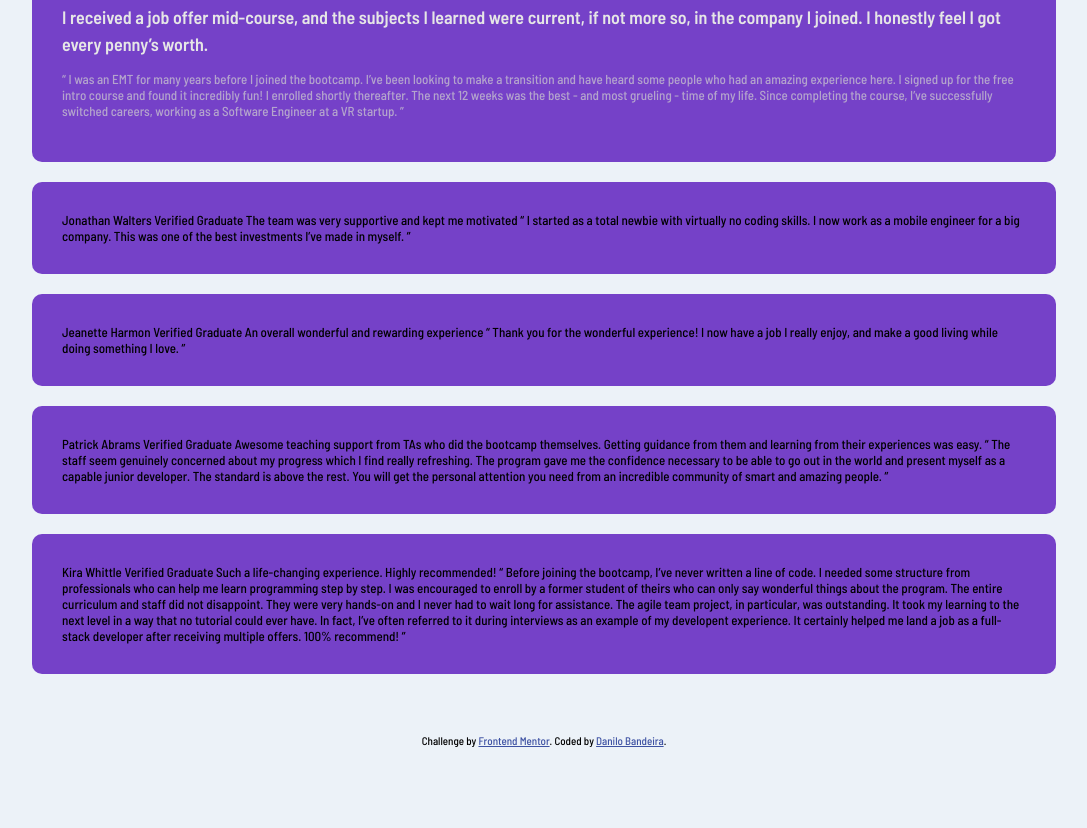
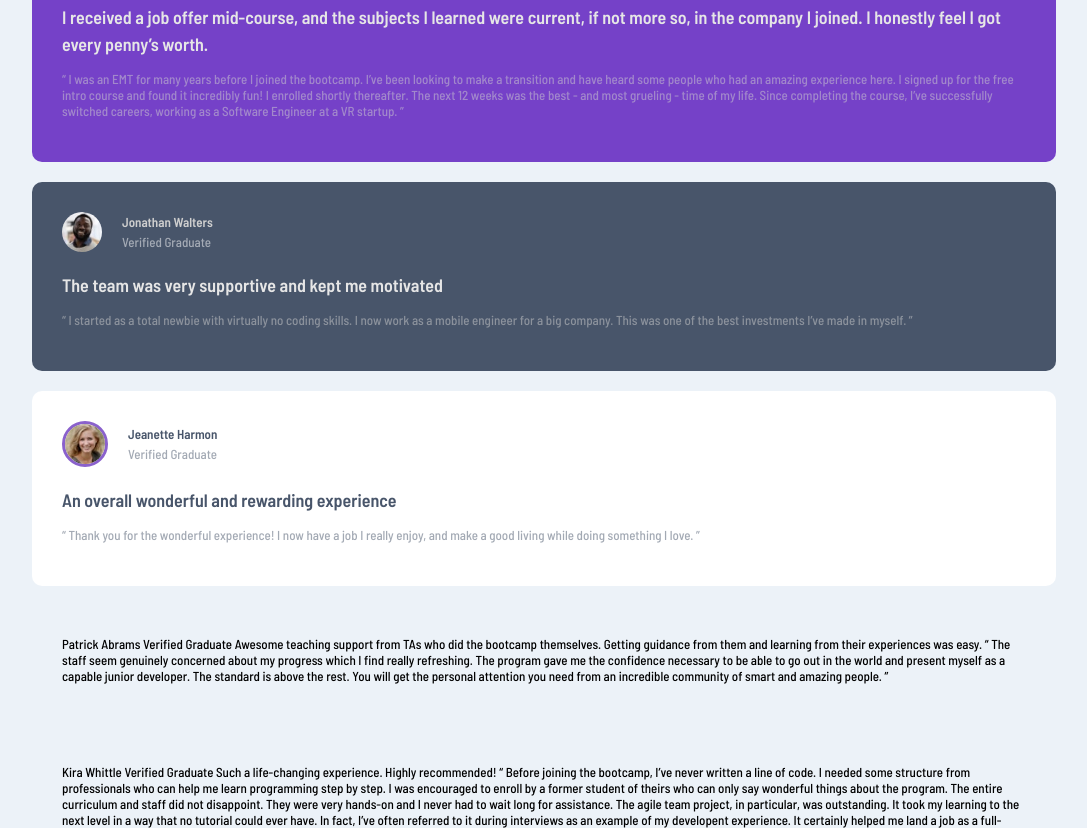
Before and after one commit to danilobandeira29/testimonials-grid-section, a plain HTML site: page index.html in a window 1280 px wide. Shown: the part 152-980 px from the top of the page, without its empty margins (96-1183 px from the left). Before the commit the page ends 899 px from the top, so only its background shows below. Drawn offline with Linux system fonts and the light colour scheme.

Commit message:
feat: second, third card

```diff
--- a/index.html
+++ b/index.html
@@ -44,24 +44,44 @@
       </div>
 
       <div class="card">
-        Jonathan Walters
-        Verified Graduate
+        <div class="card-header">
+          <img src="./images/image-jonathan.jpg"/>
 
-        The team was very supportive and kept me motivated
+          <div class="card-header-title">
+            <strong>Jonathan Walters</strong>
+            <p>Verified Graduate</p>
+          </div>
+        </div>
 
-        “ I started as a total newbie with virtually no coding skills. I now work as a mobile engineer
-        for a big company. This was one of the best investments I’ve made in myself. ”
+        <strong>
+          The team was very supportive and kept me motivated
+        </strong>
+
+        <p>
+          “ I started as a total newbie with virtually no coding skills. I now work as a mobile engineer
+          for a big company. This was one of the best investments I’ve made in myself. ”
+        </p>
+
       </div>
 
       <div class="card">
-        Jeanette Harmon
-        Verified Graduate
+        <div class="card-header">
+          <img src="./images/image-jeanette.jpg"/>
 
-        An overall wonderful and rewarding experience
+          <div class="card-header-title">
+            <strong>Jeanette Harmon</strong>
+            <p>Verified Graduate</p>
+          </div>
+        </div>
 
-        “ Thank you for the wonderful experience! I now have a job I really enjoy, and make a good living
-        while doing something I love. ”
+        <strong>
+          An overall wonderful and rewarding experience
+        </strong>
 
+        <p>
+          “ Thank you for the wonderful experience! I now have a job I really enjoy, and make a good living
+          while doing something I love. ”
+        </p>
       </div>
 
       <div class="card">
--- a/responsive.css
+++ b/responsive.css
@@ -29,24 +29,17 @@ body {
 
 .container section .card {
   padding: 3rem;
-  background: hsl(263, 55%, 52%);
   border-radius: 1rem;
   margin-bottom: 2rem;
 }
 
 .container section .card > strong {
-  color: hsl(0, 0%, 90%);
   font-size: 1.8rem;
   line-height: 2.7rem;
 }
 
 .container section .card > p {
-  color: hsl(0, 0%, 81%);
   opacity: 70%;
-}
-
-.container section .card:last-child {
-  margin-bottom: 0;
 }
 
 .container section .card .card-header {
@@ -60,10 +53,8 @@ body {
   width: 4rem;
   height: 4rem;
   border-radius: 50%;
-  border: 3px solid hsl(263, 51%, 59%);
   margin-right: 2rem;
 }
-
 
 .container section .card .card-header .card-header-title {
   color: hsl(0, 0%, 81%);
@@ -74,3 +65,66 @@ body {
   margin: .4rem 0 0 0;
   opacity: 50%;
 }
+
+.container section .card:last-child {
+  margin-bottom: 0;
+}
+
+/*---------------START first child---------------*/
+
+.container section .card:nth-child(1){
+  background: hsl(263, 55%, 52%);
+}
+
+.container section .card:nth-child(1) .card-header .card-header-title p,
+.container section .card:nth-child(2) .card-header .card-header-title p{
+  color: hsl(0, 0%, 100%);
+  opacity: 50%;
+}
+
+.container section .card:nth-child(1) > strong,
+.container section .card:nth-child(2) > strong {
+  color: hsl(0, 0%, 90%);
+}
+
+.container section .card:nth-child(1) > p,
+.container section .card:nth-child(2) > p {
+  color: hsl(0, 0%, 81%);
+  opacity: 50%;
+}
+
+/*---------------END first child---------------*/
+
+
+/*---------------START second child---------------*/
+
+.container section .card:nth-child(2) {
+  background: hsl(217, 19%, 35%);
+}
+
+/*---------------END second child---------------*/
+
+
+/*---------------START third child---------------*/
+
+.container section .card:nth-child(3) {
+  background: hsl(0, 0%, 100%);
+}
+
+.container section .card:nth-child(3) .card-header .card-header-title strong, p,
+.container section .card:nth-child(3) > strong, p
+{
+  color: hsl(217, 19%, 35%);
+}
+
+.container section .card:nth-child(3) .card-header .card-header-title p,
+.container section .card:nth-child(3) > p {
+  opacity: 50%;
+}
+
+/*---------------END third child---------------*/
+
+
+.container section .card:nth-child(odd) .card-header img {
+  border: 3px solid hsl(263, 51%, 59%);
+}
```
